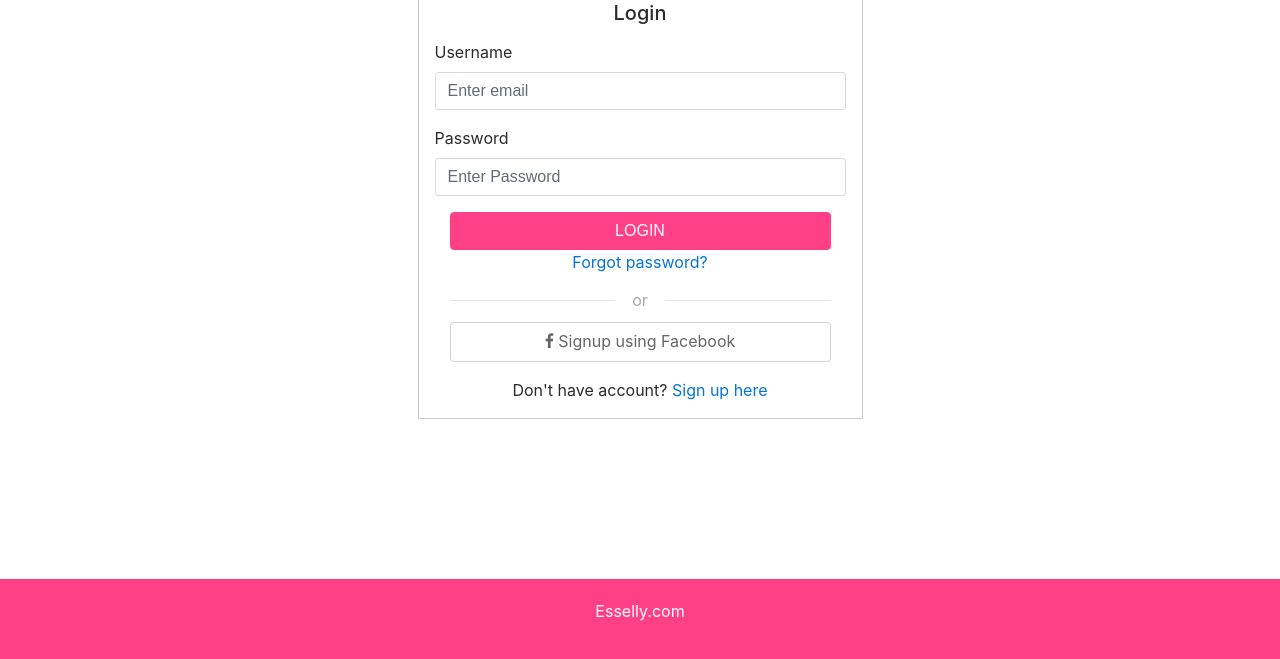
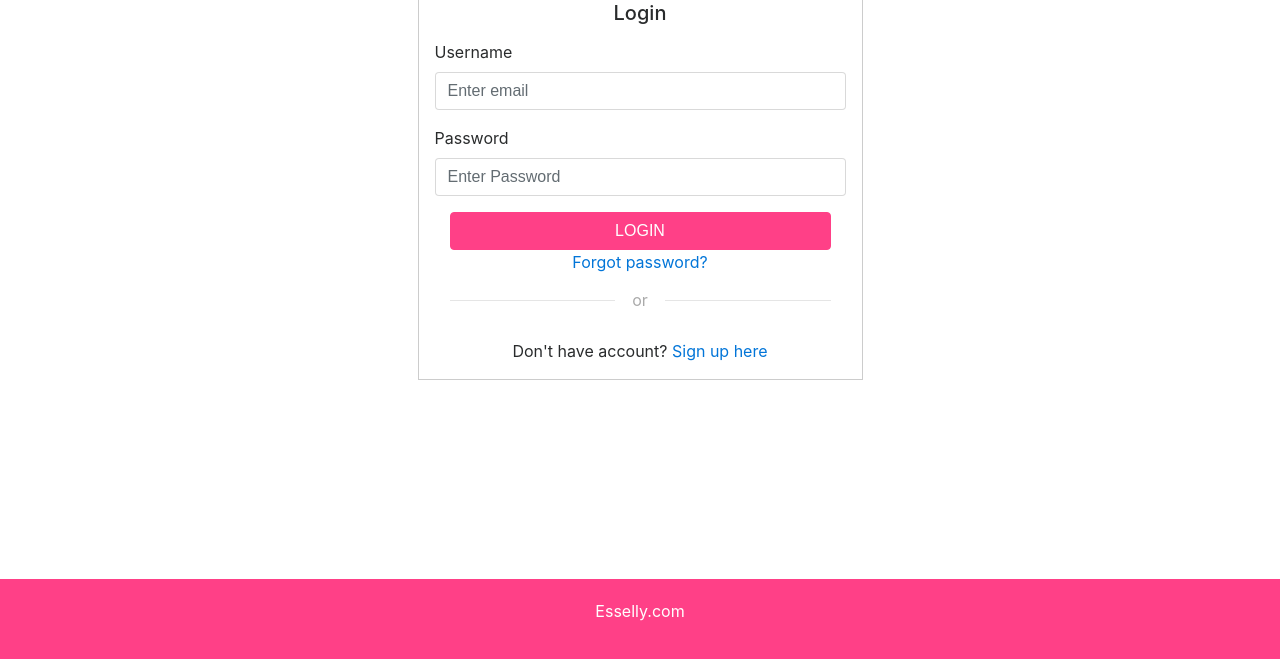
Before and after one commit to ldonjibson/pinkspa, a Django app: page /login-register in a window 1280 px wide. Shown: the part 141-800 px from the top of the page. Run offline with Django 3.2, Linux system fonts and the light colour scheme; some libraries are stand-ins or nearby versions.

```diff
--- a/requirements.txt
+++ b/requirements.txt
@@ -1,5 +1,6 @@
 Django==2.2.7
 psycopg2-binary==2.8.4
 PyJWT==1.7.1
+python-dotenv==0.10.3
 pytz==2019.3
 sqlparse==0.3.0
--- a/templates/registration/login.html
+++ b/templates/registration/login.html
@@ -3,6 +3,8 @@
 <html lang="en">
   {% include "partials/header.html" %}
   <body>
+    <div id="fb-root"></div>
+    <script async defer crossorigin="anonymous" src="https://connect.facebook.net/en_US/sdk.js#xfbml=1&version=v5.0&appId=142235863220717&autoLogAppEvents=1"></script>
     {% include "partials/menu.html" %}
     <!-- <div class="slider">
     </div> -->
@@ -39,11 +41,12 @@
                             </div>
                         </div>
                         <div class="col-md-12 mb-3">
-                            <p class="text-center">
+                            <!-- <p class="text-center">
                                 <a href="javascript:void();" class="google btn mybtn"><i class="fa fa-facebook">
                                  </i> Signup using Facebook
                                  </a>
-                            </p>
+                            </p> -->
+                            <div class="fb-login-button" data-width="" data-size="large" data-button-type="login_with" data-auto-logout-link="false" data-use-continue-as="true"></div>
                         </div>
                         <div class="form-group">
                             <p class="text-center">Don't have account? <a href="#" id="signup">Sign up here</a></p>
```
